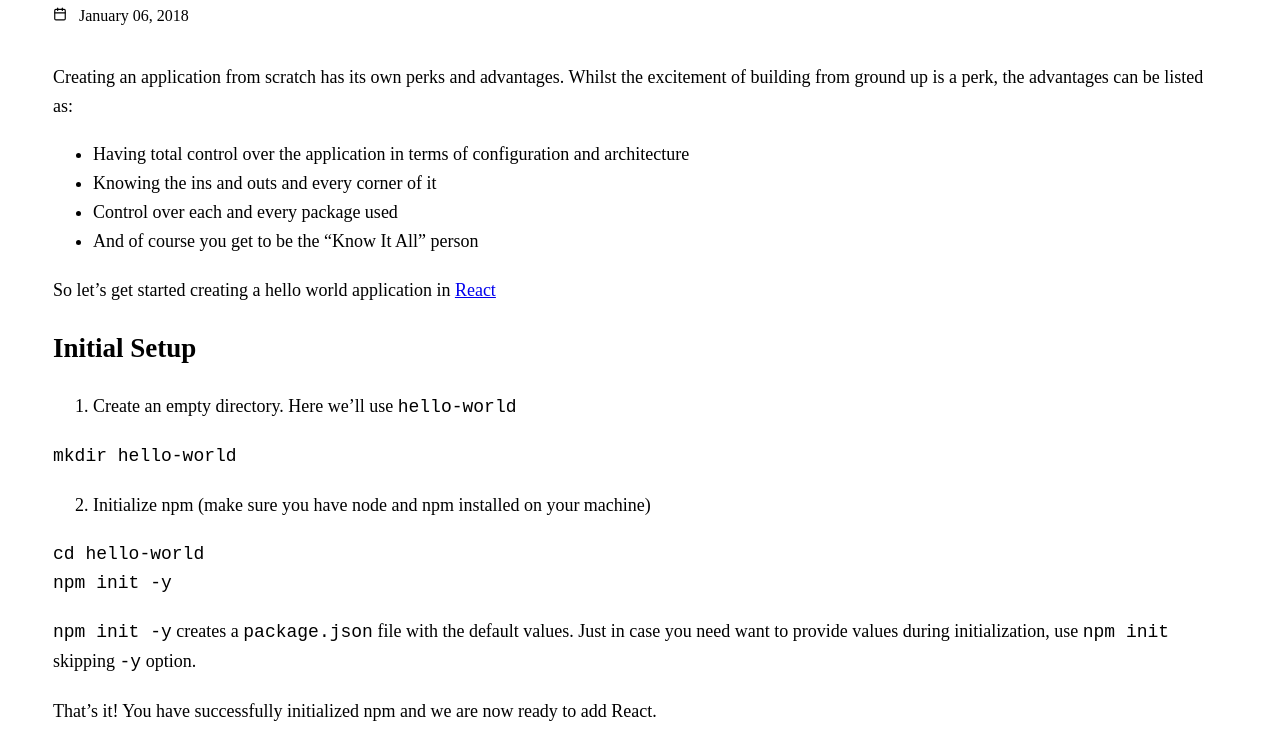
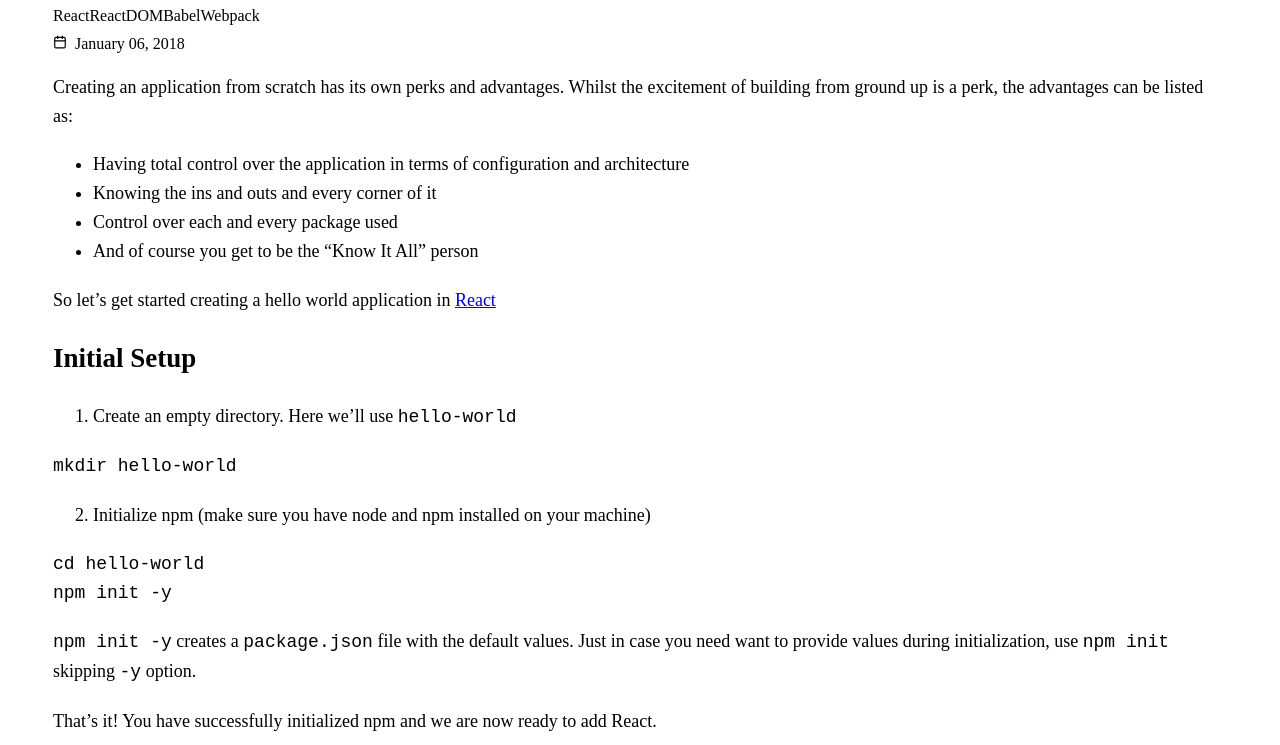
Before and after one commit to prajapati-parth/gatsby-blog, a Gatsby site: page /react-hello-world in a window 1280 px wide. Shown: the part 96-841 px from the top of the page. Built offline with nearby package versions, Linux system fonts and the light colour scheme; Gatsby itself is replaced by a stand-in of ours; some packages are replaced by stand-ins of ours; code samples lack their colours.

Commit message:
Added badges to blog post page - updated styles

```diff
--- a/src/pages/index.js
+++ b/src/pages/index.js
@@ -58,9 +58,9 @@ export default function Index({ data }) {
                     </div>
                     <div className='col-xs-12 footerButtonContainer'>
                       <div className='text-center'>
-                        <button className='footerButton'>
-                          Read more
-                        </button>
+                      <button className={`footerButton footerButton-${post.frontmatter.theme}`}>
+                        Read more
+                      </button>
                       </div>
                     </div>
                   </div>
--- a/src/styles/blog-post.css
+++ b/src/styles/blog-post.css
@@ -1,5 +1,6 @@
+@import url('../utils/appTheme.css');
 .blogPostContainer {
-  background-color: #FFFFFF;
+  background-color: var(--appWhiteBase);
   padding: 15px 45px;
 }
 .blogPostContent {
@@ -14,3 +15,10 @@
 .blogPostInfoContainer {
   margin-top: 15px;
 }
+.blogPostBadgeContainer {
+  margin: 10px 0;
+}
+.blogPostDateContainer {
+  margin: 10px 0;
+  font-size: 16px;
+}
--- a/src/styles/blog-post.less
+++ /dev/null
@@ -1,16 +0,0 @@
-.blogPost {
-  &Container {
-    background-color: #FFFFFF;
-    padding: 15px 45px;
-  }
-  &Content {
-    font-size: 18px;
-    line-height: 1.6;
-    p, ul, ol {
-      margin: 20px 0;
-    }
-  }
-  &InfoContainer {
-    margin-top: 15px;
-  }
-}
--- a/src/styles/gists.less
+++ /dev/null
@@ -1,5 +0,0 @@
-.gist {
-    &Body {
-        padding: 7px;
-    }
-}
--- a/src/styles/index.css
+++ b/src/styles/index.css
@@ -19,7 +19,6 @@
   font-size: 16px;
 }
 .blogPostItemFooter {
-  margin-top: 30px;
   margin-bottom: 10px;
 }
 .blogPostItemDateContainer {
--- a/src/templates/blog-post.js
+++ b/src/templates/blog-post.js
@@ -5,24 +5,36 @@ import {Calendar} from 'react-feather'
 import '../styles/blog-post.css';
 
 export default function Template({
-  data, // this prop will be injected by the GraphQL query we'll write in a bit
+  data,
 }) {
-  const { markdownRemark: post } = data; // data.markdownRemark holds our post data
+  const { markdownRemark: post } = data;
   return (
     <div className="blogPostContainer">
       <Helmet title={`My Blog - ${post.frontmatter.title}`} />
-      <div className="blogPost">
-        <h1>{post.frontmatter.title}</h1>
-        <div className="blogPostInfoContainer">
-          <span className="blogPostDate">
-            <Calendar size={14} />&nbsp;&nbsp;&nbsp;{post.frontmatter.date}
-          </span>
+      <div className="row blogPost">
+        <div className='col-xs-12'>
+          <h1>{post.frontmatter.title}</h1>
         </div>
-        <br />
-        <div
-          className="blogPostContent"
-          dangerouslySetInnerHTML={{ __html: post.html }}
-        />
+        <div className='col-xs-12'>
+          <div className='blogPostBadgeContainer'>
+            {
+              post.frontmatter.tags.map((tag, index) => {
+                return <span key={index} className={`badge badge-${post.frontmatter.theme}`}>{tag}</span>
+              })
+            }
+          </div>
+        </div>
+        <div className='col-xs-12'>
+          <div className='blogPostDateContainer'>
+            <Calendar size={14} />&nbsp;&nbsp;{post.frontmatter.date}
+          </div>
+        </div>
+        <div className='col-xs-12'>
+          <div
+            className="blogPostContent"
+            dangerouslySetInnerHTML={{ __html: post.html }}
+          />
+        </div>
       </div>
     </div>
   );
--- a/src/utils/appTheme.css
+++ b/src/utils/appTheme.css
@@ -10,4 +10,8 @@
   --blogItemCardShadow: 0px 4px 9px -2px #4D4C4D;
   --buttonBlueGradient: linear-gradient(135deg, #667EEA 0%, #764BA2 100%);
   --badgeBlueColor: #667EEA;
+  --footerBGColor: #FFFFFF;
+  --footerTextColor: #777777;
+  --footerTextColor-hover: #444444;
+  --headerTextColor: #777777;
 }
```
Also changed, not shown: src/components/Footer/styles.less (deleted, +0 -27 lines), src/layouts/index.css (+5 -6 lines), src/components/Footer/styles.css.
